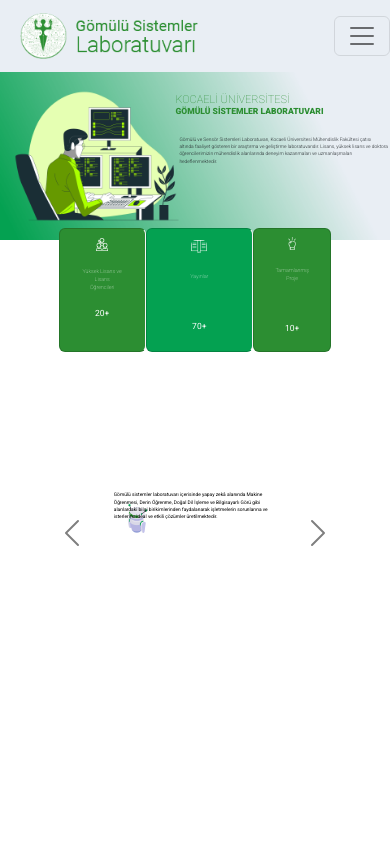
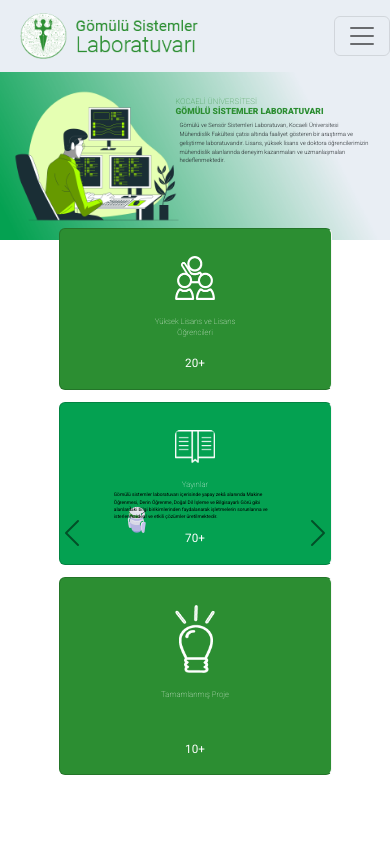
Before and after one commit to caglaozbb/kouembedded, a React (Create React App) app in the folder my-app/: page /home in a window 390 px wide. Shown: the top 844 px of the page. Built offline with nearby package versions, Linux system fonts and the light colour scheme.

Commit message:
Refactored css files for about us and statistics sections on homepage to make it responsive across all screen sizes.

```diff
--- a/my-app/src/App.css
+++ b/my-app/src/App.css
@@ -11,7 +11,7 @@
   padding:0;
 }
 
-/* Navbar styles */
+/* Navbar */
 
 .navbar-logo {
   width: 70%;
@@ -67,37 +67,137 @@
   transition: all 0.2s ease-in-out;
 }
 
+/* landingpage */
+
 .imageWrapper {
   display: flex;
   margin-top: auto;
   position: relative;
 }
 
-.image{
+.imageHome{
   width: 100%;
+  height: auto;
 }
 
-.imageTexth1{
+@media (min-width: 992px) {
+  .imageHome {
+    height: 20%;
+  }
+}
+
+.homeTexth2{
   position: absolute;
   bottom:75%;
   left: 45%;
   text-align:start;
   color: #2c8e32;
+  font-size: 2.8125vw;
+  font-weight: lighter;
 }
-.imageTexth2{
+
+.homeTexth3{
   position: absolute;
   bottom:69%;
   left: 45%;
   text-align:start;
   color: #2c8e32;
+  font-size: 2.1875vw;
+  font-weight: 900;
 }
-.imageTextp{
+
+.homeTextp{
   position: absolute;
   bottom:35%;
   left: 46%;
   text-align:start;
-  font-size: 20px;
+  font-size: 1.25vw;
+  margin-right: 5%;
+  font-weight:300;
 }
+
+@media screen and (max-width: 992px) {
+    .homeTexth2 {
+    font-size: 3vw;  }
+
+    .homeTexth2 {
+    font-size: 2vw;  }
+
+    .homeTextp {
+    font-size: 1.5vw;  }
+}
+
+/* stats */
+
+.stat-container {
+  margin-top: 40%;
+  width: 100%;
+  position: absolute;
+}
+
+.card-group-stats {
+  justify-content: center;
+  display: flex;
+  margin-right: 15%;
+  margin-left: 15%;
+}
+
+@media (max-width: 992px) {
+  .card-group-stats {
+    display: flex;
+    flex-direction: column;
+  }
+}
+@media (max-width: 992px) {
+  .card-group-stats > .card-stats {
+    width: 100%;
+    align-self: center; }
+}
+
+.card-stats{
+  height: auto;
+  border-right-color: whitesmoke;
+  border-right-width: 1px;
+  background-color: #2c8e32;
+}
+
+.card-stats:nth-of-type(2) {
+  background-color: #04a151;
+}
+
+.card-img-top-stats{
+  width: 15%;
+  margin-top: 10%;
+  align-self: center;
+}
+
+.card-body {
+  color: white;
+  text-align: center;
+}
+
+.statsFontNormal{
+  font-weight: normal;
+  font-size: 2.1875vw;
+}
+
+.stats-card-text {
+  font-weight: lighter;
+  font-size: 1.375vw;
+}
+
+@media screen and (max-width: 992px) {
+  .statsFontNormal {
+  font-size: 3vw;  }
+
+  .stats-card-text {
+  font-size: 2vw;  }
+}
+
+/* technologies */
+
+/* projects */
+
 .imageprojeTexth1{
   position: absolute;
   top: 20%;
@@ -109,34 +209,32 @@
   border-bottom-style: inset
 }
 
+.fontnormal{
+  font-weight:normal;
+}
+
 .fontlight{
-  font-family: 'Roboto', sans-serif;
   font-weight: lighter;
 }
-.fontnormal{
-  font-family: 'Roboto', sans-serif;
-  font-weight:normal;
-}
+
 .fontbold{
-  font-family: 'Roboto', sans-serif;
   font-weight: bold;
 }
 .font500{
-  font-family: 'Roboto', sans-serif;
   font-weight:500;
 }
 .font300{
-  font-family: 'Roboto', sans-serif;
   font-weight:300;
 }
 .font400{
-  font-family: 'Roboto', sans-serif;
   font-weight:400;
 }
 .font900{
-  font-family: 'Roboto', sans-serif;
   font-weight: 900;
 }
+
+
+
 .a{
   display: grid;
   grid-template-columns: 10rem 10rem 10rem;
@@ -151,9 +249,14 @@
   grid-template-columns: 10rem 10rem 10rem;
 }
 
+/* contact */
+
 .contact{
   border-top: 1px solid #c1eec5;
 }
+
+/* ekibimiz */
+
 .backgroundcard{
   background-color:rgba(245, 245, 245, 0.2 );
   border-radius: 0px;
@@ -185,6 +288,8 @@
   opacity: 70%;
 }
 
+/* copyrights */
+
 .copyright{
   background:#2c8e32 ;
   padding: 1%;
@@ -199,23 +304,6 @@
   margin: 0;
 }
 
-
-/* .image-overlay2{
-  color: aliceblue;
-  display: flex;
-  flex-direction: column;
-  align-items: center;
-  opacity: 0%;
-  position: absolute;
-  top: 50%;
-  left: 50%;
-  transform: translate(-50%, -50%);
-  background: #111111;
+.image{
   width: 100%;
-  height: 100%;
-  justify-content: center;
 }
-
-.image-overlay2:hover{
-  opacity: 70%;
-} */
--- a/my-app/src/Home.js
+++ b/my-app/src/Home.js
@@ -34,10 +34,10 @@
 
 return (
 
-  // NAVBAR
+  // navbar
         <Container fluid className="my-container">
                 <Navbar sticky="top" expand="lg" style={{backgroundColor: "#e9eef4"}}>
-                    <Navbar.Brand href="home" ><img className="navbar-logo" src={logo} alt="Gömülü Sistemler Laboratuvarı Logosu"/></Navbar.Brand>
+                    <Navbar.Brand href="home" ><img className="navbar-logo" src={logo} alt="Embedded lab logo"/></Navbar.Brand>
                     <Navbar.Toggle aria-controls="basic-navbar-nav"></Navbar.Toggle>
                     <Navbar.Collapse id="basic-navbar-nav">
                         <Nav className="ms-auto nav-styles">
@@ -52,41 +52,42 @@
                     </Navbar.Collapse>
                 </Navbar>
 
-  {/* LANDINGPAGE */}
-              <div className="imageWrapper fontAll">
-                <img src={backg1} className="image" style={{height:"20%"}} alt="background" />
-                <h2 className="imageTexth1 fontlight" style={{fontSize:"2.8125vw"}}>KOCAELİ ÜNİVERSİTESİ</h2>
-                <h3 className="imageTexth2 font900" style={{fontSize:"2.1875vw"}}>GÖMÜLÜ SİSTEMLER LABORATUVARI</h3>
-                <p className="imageTextp font300" style={{fontSize:"1.25vw"}}> Gömülü ve Sensör Sistemleri Laboratuvarı, Kocaeli Üniversitesi Mühendislik Fakültesi çatısı <br></br> altında faaliyet gösteren bir araştırma ve geliştirme laboratuvarıdır. Lisans, yüksek lisans ve doktora öğrencilerimizin mühendislik alanlarında deneyim kazanmaları ve uzmanlaşmaları hedeflenmektedir.</p>
-                <div style={{position:"absolute",marginTop:"40%",width:"100%"}}>
-{/*FIXME:<CardGroup style={{justifyContent:"center", display:"flex",width:"50%",marginLeft:"20%"}}></CardGroup> olarak düzenle */}
-                    <CardGroup style={{justifyContent:"center", display:"flex",marginRight:"15%",marginLeft:"15%"}}>
-                      <Card style={{backgroundColor:"#2c8e32",height:"auto",borderRightColor:"whitesmoke",borderRightWidth:"1px"}} >
-                        <Card.Img variant="top" src={iconogrenci} style={{width:"15%", alignSelf:"center" , marginTop:"10%"}}/>
-                        <Card.Body style= {{color:"white", textAlign:"center"}}>
-                          <Card.Text  style={{fontWeight:"lighter",fontSize:"1.375vw"}}>Yüksek Lisans ve Lisans <br></br>Öğrencileri</Card.Text>
-                          <Card.Text className="fontnormal" style={{fontSize:"2.1875vw"}}>20+</Card.Text>
+  {/* landingpage */}
+            {/* FIXME:GORSELLERIN BOYUTLARINI AYNI AYARLA! */}
+            <Container fluid className="my-container imageWrapper fontAll">
+              <img src={backg1} className="imageHome" alt="home background"/>
+                <h2 className="homeTexth2">KOCAELİ ÜNİVERSİTESİ</h2>
+                <h3 className="homeTexth3">GÖMÜLÜ SİSTEMLER LABORATUVARI</h3>
+                <p className="homeTextp"> Gömülü ve Sensör Sistemleri Laboratuvarı, Kocaeli Üniversitesi Mühendislik Fakültesi çatısı altında faaliyet gösteren bir araştırma ve geliştirme laboratuvarıdır. Lisans, yüksek lisans ve doktora öğrencilerimizin mühendislik alanlarında deneyim kazanmaları ve uzmanlaşmaları hedeflenmektedir.</p>
+  {/* stats */}
+                <Container fluid className="my-container stat-container">
+                    <CardGroup className="card-group-stats">
+                      <Card className="card-stats">
+                        <Card.Img variant="top" src={iconogrenci} className="card-img-top-stats"/>
+                        <Card.Body className="card-body">
+                          <Card.Text className="stats-card-text ">Yüksek Lisans ve Lisans <br></br>Öğrencileri</Card.Text>
+                          <Card.Text className="statsFontNormal">20+</Card.Text>
                         </Card.Body>
                       </Card>
-                      <Card  style={{backgroundColor:"#04a151",height:"auto",borderRightColor:"whitesmoke",borderRightWidth:"1px"}}>
-                        <Card.Img variant="top" src={iconyayin} style={{width:"15%", alignSelf:"center" , marginTop:"10%"}} />
-                        <Card.Body style= {{color:"white", textAlign:"center"}}>
-                          <Card.Text  style={{fontWeight:"lighter",fontSize:"1.375vw", marginTop:"5%"}}>Yayınlar</Card.Text>
+                      <Card className="card-stats">
+                        <Card.Img variant="top" src={iconyayin} className="card-img-top-stats"/>
+                        <Card.Body className="card-body">
+                          <Card.Text className="stats-card-text ">Yayınlar</Card.Text>
                           <br></br>
-                          <Card.Text className="fontnormal" style={{fontSize:"2.1875vw"}}>70+</Card.Text>
+                          <Card.Text className="statsFontNormal">70+</Card.Text>
                         </Card.Body>
                       </Card>
-                      <Card style={{backgroundColor:"#2c8e32",height:"auto"}}>
-                        <Card.Img variant="top" src={iconproje} style={{width:"10%", alignSelf:"center", marginTop:"10%"}} />
-                        <Card.Body style= {{color:"white", textAlign:"center"}}>
-                          <Card.Text  style={{fontWeight:"lighter",fontSize:"1.375vw"}}>Tamamlanmış Proje</Card.Text>
+                      <Card className="card-stats">
+                        <Card.Img variant="top" src={iconproje} className="card-img-top-stats"/>
+                        <Card.Body className="card-body">
+                          <Card.Text className="stats-card-text ">Tamamlanmış Proje</Card.Text>
                           <br></br>
-                          <Card.Text className="fontnormal" style={{fontSize:"2.1875vw"}}>10+</Card.Text>
+                          <Card.Text className="statsFontNormal">10+</Card.Text>
                         </Card.Body>
                       </Card>
                     </CardGroup>
-                  </div>
-             </div>
+                  </Container>
+             </Container>
 
   {/* YAPILANLAR */}
   {/* slide true animasyon */}
```
